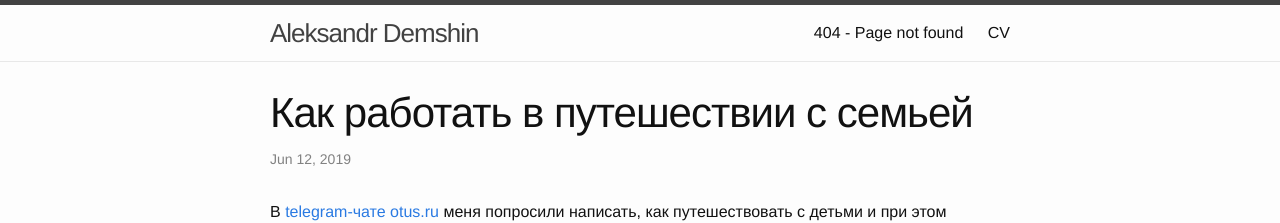
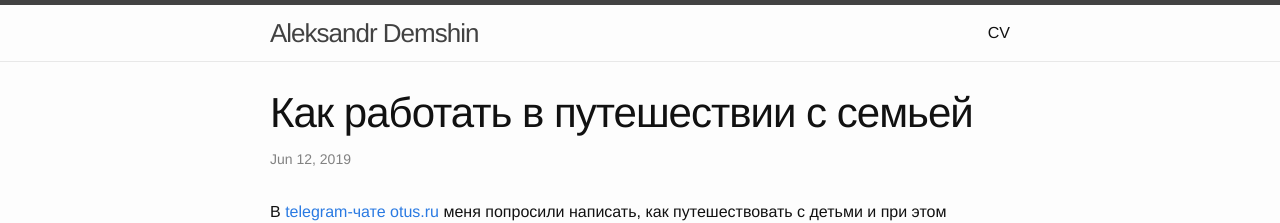
Before and after one commit to demshin/demsh.in, a Jekyll site: the page built from _posts/2019-06-05-how-to-work-with-family-remotely.md, in a window 1280 px wide. Shown: the top 223 px of the page. Built offline with Jekyll 4.4.1, drawn with Linux system fonts in a browser that asks for light colours; part of the change alters nothing that is shown.

Commit message:
Resolve merge conflicts and keep pagination

```diff
--- a/_config.yml
+++ b/_config.yml
@@ -15,6 +15,7 @@ url: "https://demsh.in" # the base hostname & protocol for your site
 # twitter_username: demshin
 github_username: demshin
 lang: ru
+google_analytics_id: G-XKK8ZMW7D2
 
 # Build settings
 markdown: kramdown
@@ -30,3 +31,4 @@ future: false
 theme: jekyll-theme-minimal
 plugins:
   - jekyll-paginate
+  - jekyll-redirect-from
--- a/_includes/analytics.html
+++ b/_includes/analytics.html
@@ -1,9 +1,9 @@
 <!-- Global site tag (gtag.js) - Google Analytics -->
-<script async src="https://www.googletagmanager.com/gtag/js?id=G-XKK8ZMW7D2"></script>
+<script async src="https://www.googletagmanager.com/gtag/js?id={{ site.google_analytics_id }}"></script>
 <script>
   window.dataLayer = window.dataLayer || [];
   function gtag(){dataLayer.push(arguments);}
   gtag('js', new Date());
 
-  gtag('config', 'G-XKK8ZMW7D2');
+  gtag('config', '{{ site.google_analytics_id }}');
 </script>
--- a/_includes/header.html
+++ b/_includes/header.html
@@ -15,7 +15,7 @@
 
       <div class="trigger">
         {% for my_page in site.pages %}
-          {% if my_page.title %}
+          {% if my_page.title and my_page.url != '/404.html' %}
           <a class="page-link" href="{{ my_page.url | prepend: site.baseurl }}">{{ my_page.title }}</a>
           {% endif %}
         {% endfor %}
--- a/_posts/2019-06-05-how-to-work-with-famaly-remotely.md
+++ b/_posts/2019-06-05-how-to-work-with-family-remotely.md
@@ -3,6 +3,8 @@ layout: post
 title:  "Как работать в путешествии с семьей"
 date:   2019-06-12 14:22:00 +0500
 categories: working travels family
+redirect_from:
+  - /working/travels/family/2019/06/12/how-to-work-with-famaly-remotely.html
 ---
 
 В [telegram-чате](https://t.me/joinchat/AAAAAAo-Vju7cjFSfjZeeg) [otus.ru](https://otus.ru) меня попросили написать, как путешествовать с детьми и при этом работать удаленно. Ниже я попытаюсь это сделать.
```
Also changed, not shown: README.md.
